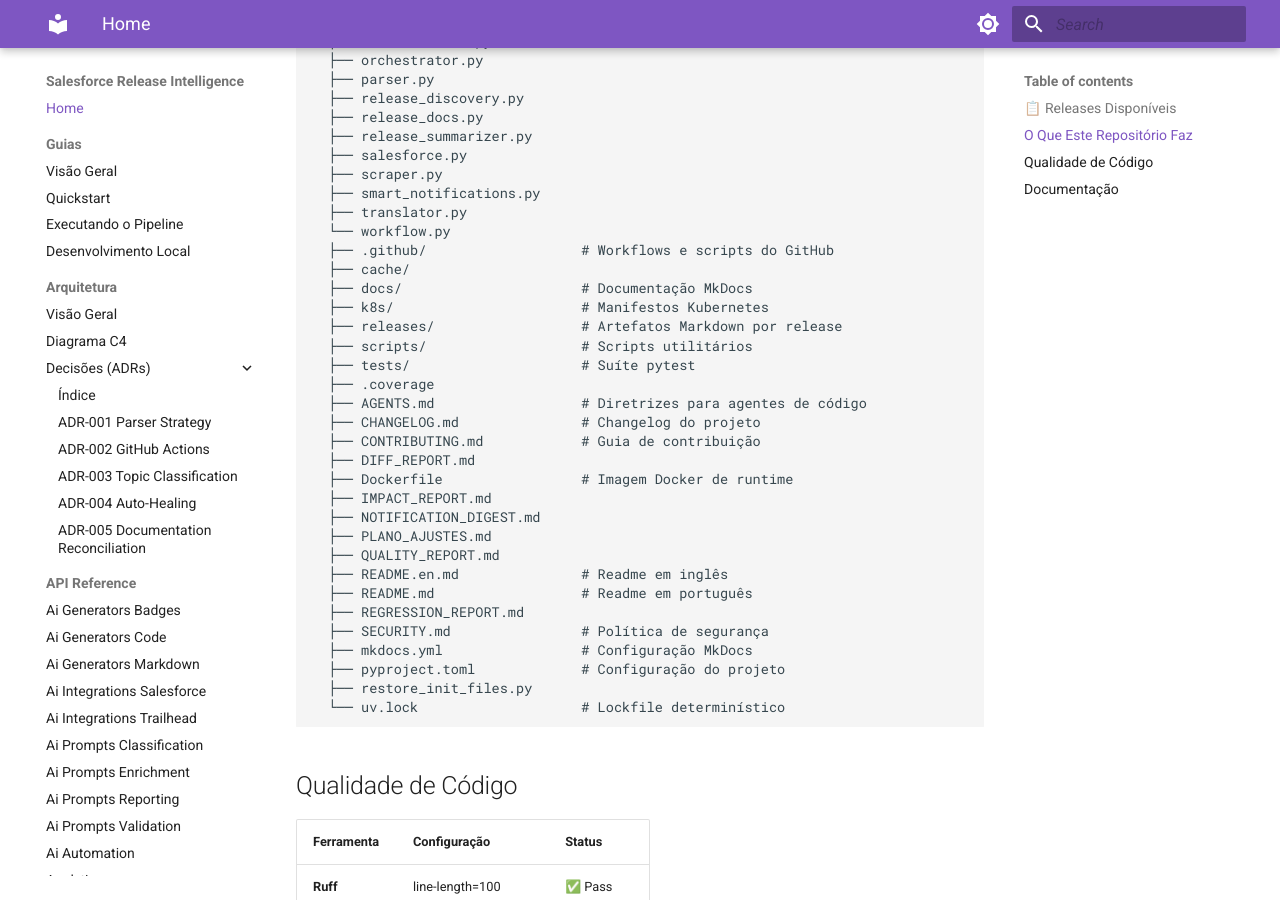
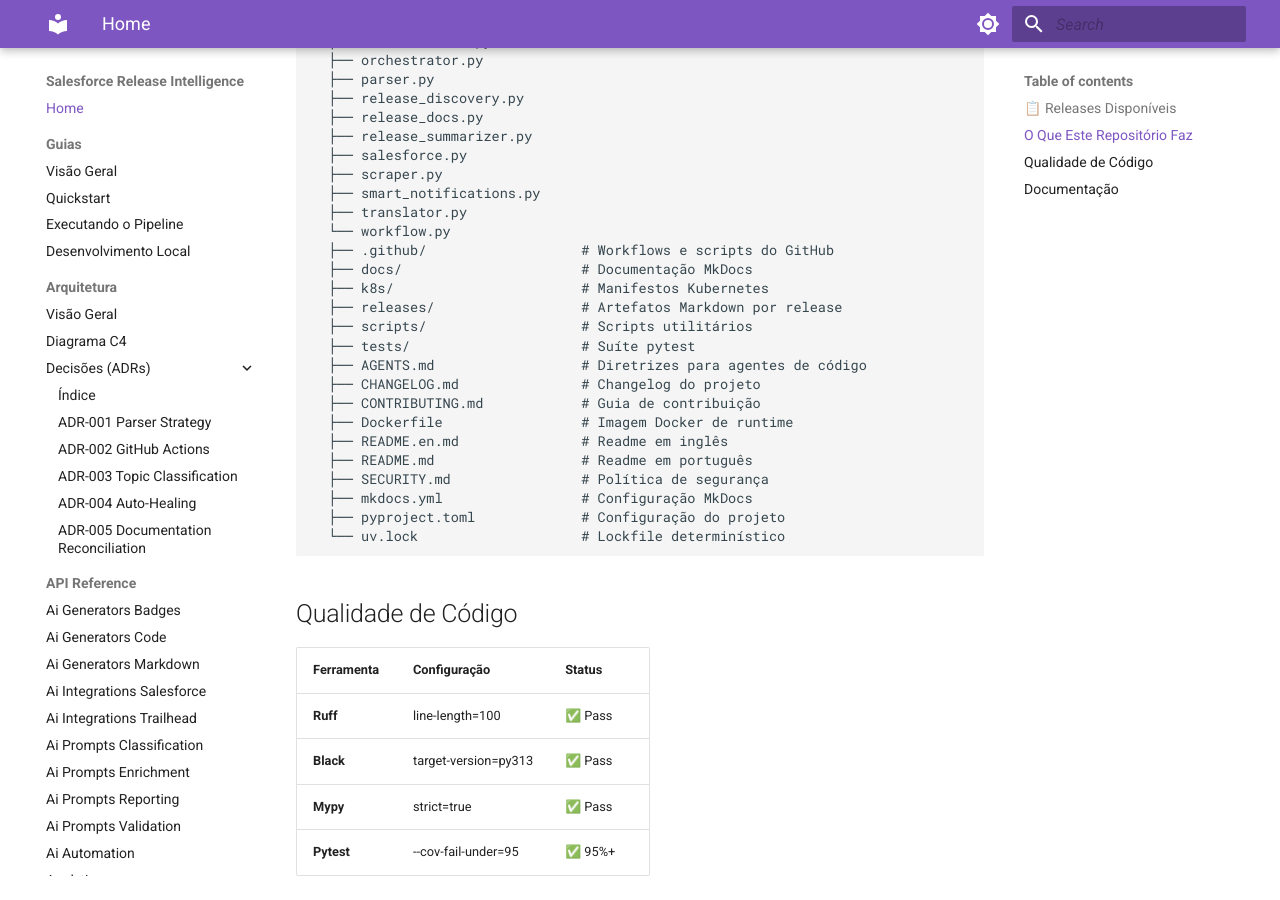
Before and after one commit to Fatal1tyBarucco/Salesforce-WebDev, an MkDocs documentation site: the page built from docs/index.md, in a window 1280 px wide and 900 px high, scrolled down 6525 px. Built offline with MkDocs 1.6.1 and Material for MkDocs 9.7.7, drawn with Linux system fonts in a browser that asks for light colours.

Commit message:
docs(sync): reconcile documentation — 2026-09-19 14:08 UTC

````diff
--- a/docs/index.md
+++ b/docs/index.md
@@ -334,30 +334,22 @@ Salesforce-WebDev/
   ├── translator.py
   └── workflow.py
   ├── .github/                   # Workflows e scripts do GitHub
-  ├── cache/
   ├── docs/                      # Documentação MkDocs
   ├── k8s/                       # Manifestos Kubernetes
   ├── releases/                  # Artefatos Markdown por release
   ├── scripts/                   # Scripts utilitários
   ├── tests/                     # Suíte pytest
-  ├── .coverage
   ├── AGENTS.md                  # Diretrizes para agentes de código
   ├── CHANGELOG.md               # Changelog do projeto
   ├── CONTRIBUTING.md            # Guia de contribuição
-  ├── DIFF_REPORT.md
   ├── Dockerfile                 # Imagem Docker de runtime
-  ├── IMPACT_REPORT.md
-  ├── NOTIFICATION_DIGEST.md
-  ├── PLANO_AJUSTES.md
-  ├── QUALITY_REPORT.md
   ├── README.en.md               # Readme em inglês
   ├── README.md                  # Readme em português
-  ├── REGRESSION_REPORT.md
   ├── SECURITY.md                # Política de segurança
   ├── mkdocs.yml                 # Configuração MkDocs
   ├── pyproject.toml             # Configuração do projeto
-  ├── restore_init_files.py
   └── uv.lock                    # Lockfile determinístico
+
 ```
 
 ## Qualidade de Código
````
Also changed, not shown: docs/.documentation-manifest.json.
